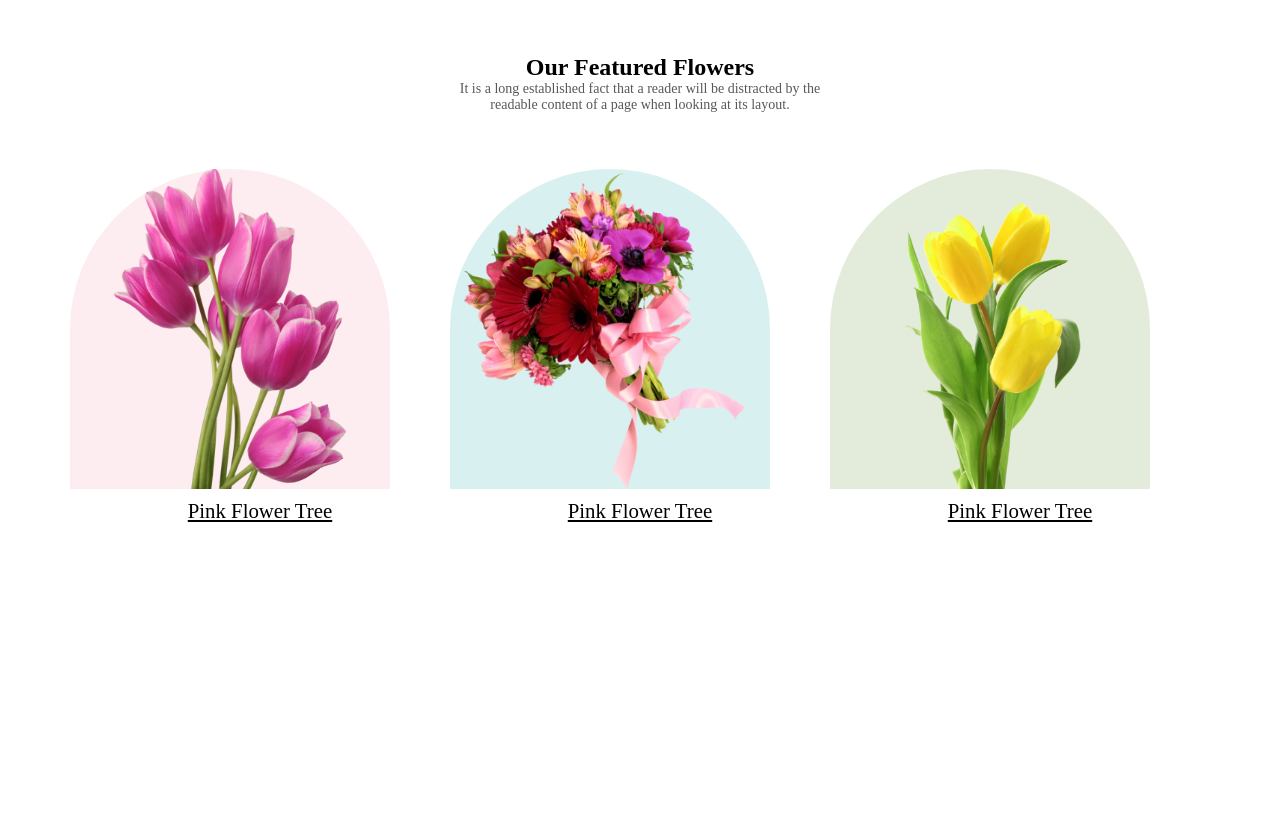
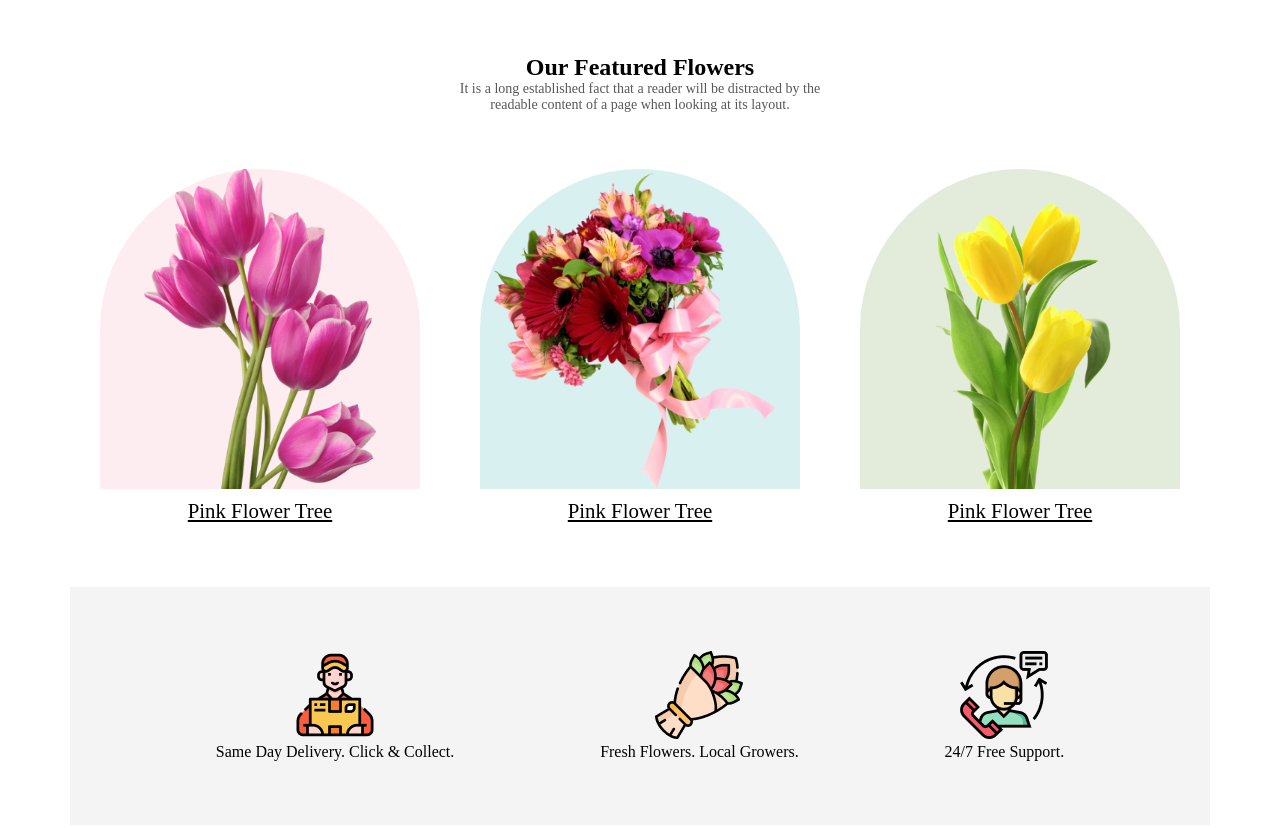
Before and after one commit to arjsabbir88/Sun-flower-shop, a plain HTML site: page index.html in a window 1280 px wide. Shown: the part 560-1388 px from the top of the page. Before the commit the page ends 1083 px from the top, so only its background shows below. Drawn offline with Linux system fonts and the light colour scheme.

Commit message:
added delivery and support section

```diff
--- a/index.html
+++ b/index.html
@@ -66,6 +66,23 @@
                 </div>
             </div>
         </section>
+
+        <section>
+            <div class="delivery-and-support-section">
+                <div class="delivery-section">
+                    <img src="Flower Asset/Group 57.png" alt="">
+                    <p>Same Day Delivery. Click & Collect.</p>
+                </div>
+                <div class="delivery-section">
+                    <img src="Flower Asset/Group 58.png" alt="">
+                    <p>Fresh Flowers. Local Growers.</p>
+                </div>
+                <div class="delivery-section">
+                    <img src="Flower Asset/Group 59.png" alt="">
+                    <p>24/7 Free Support.</p>
+                </div>
+            </div>
+        </section>
     </main>
 </body>
 </html>
--- a/style.css
+++ b/style.css
@@ -84,6 +84,7 @@ ul li a{
     display: flex;
     justify-content: center;
     align-items: end;
+    margin: 0 auto;
 }
 .card img{
     /* width: 100%; */
@@ -108,7 +109,15 @@ ul li a{
 .bg-third{
     background-color: rgba(71, 125, 17, 0.15);
 }
-
+.delivery-and-support-section{
+    max-width: 1140px;
+    display: flex;
+    justify-content: space-evenly;
+    text-align: center;
+    margin: 4rem auto;
+    background-color: rgba(39, 39, 39, 0.05);
+    padding: 4rem 0;
+}
 /* lets make it responsive */
 
 @media screen and (max-width: 576px) {
```
